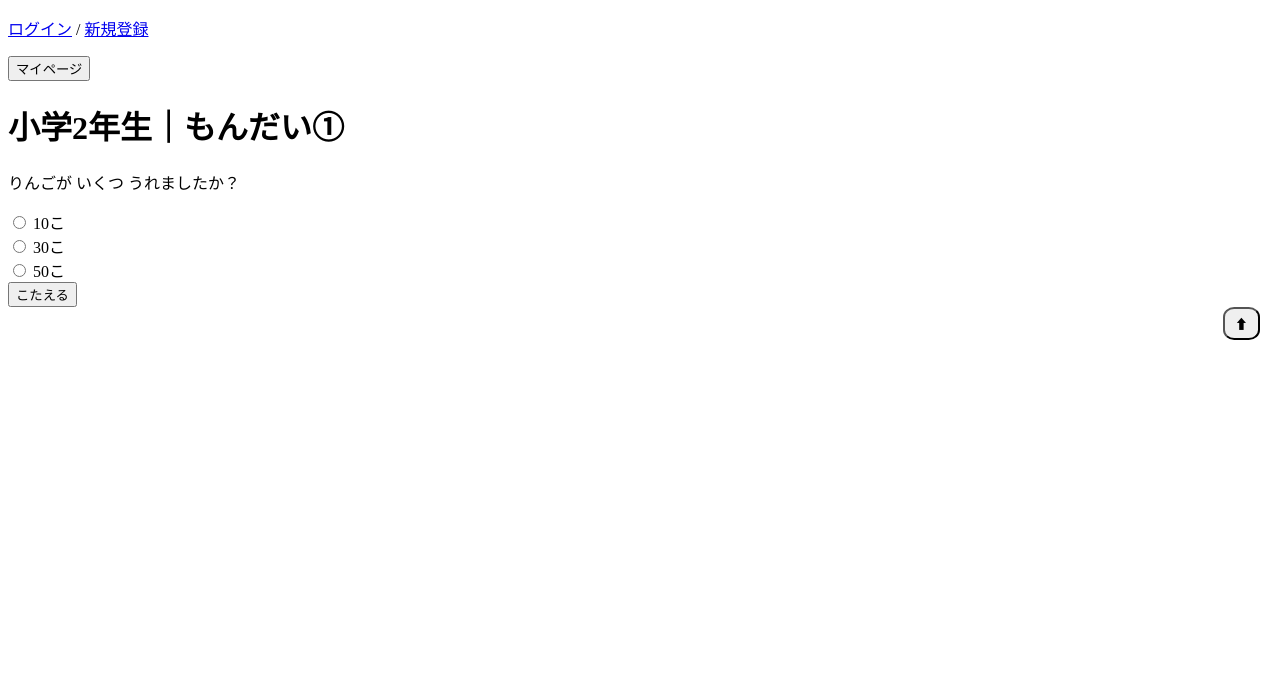
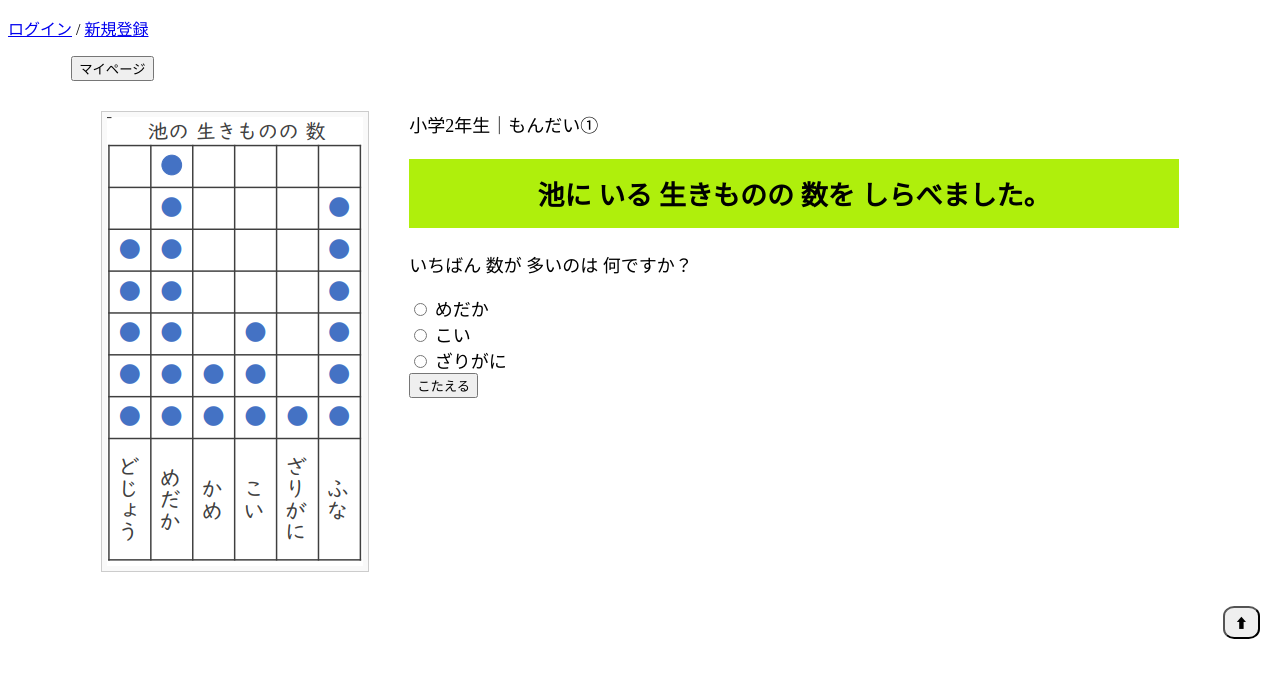
Before and after one commit to toonlab-cf003/app_project, a Django app: page /question2_1/ in a window 1280 px wide. Shown: the top 678 px of the page. Run offline with Django 4.2, Linux system fonts and the light colour scheme.

Commit message:
base_conp

```diff
--- a/app_project/settings.py
+++ b/app_project/settings.py
@@ -138,3 +138,7 @@
 STATICFILES_DIRS = [
   BASE_DIR / 'main' / 'static',
 ]
+import os
+STATICFILES_DIRS = [
+    os.path.join(BASE_DIR, 'main/static'),
+]
--- a/main/static/css/style.css
+++ b/main/static/css/style.css
@@ -80,6 +80,11 @@
 .icon-button:hover {
   transform: scale(1.1);
 }
+
+h2.sab-title {
+  text-align: center;
+}
+
 /* ログインメッセージ------------------- */
 .login_message {
   color: green;
@@ -89,3 +94,36 @@
   padding: 10px;
   border-radius: 5px;
 }
+
+.main-content {
+  width: 90%;
+  margin: 0 auto;
+}
+
+.title-style {
+  margin-top: 0;
+}
+h2.sab-title {
+  text-align: center;
+  background-color: #afef0c;
+  padding: 15px;
+}
+.question-container {
+  display: flex;
+  align-items: flex-start;
+  gap: 40px;
+  margin: 30px;
+}
+
+.question-image img {
+  max-width: 450px;
+  height: auto;
+  border: 1px solid #ccc;
+  padding: 5px;
+  background-color: #f9f9f9;
+}
+
+.question-content {
+  flex: 1;
+  font-size: 18px;
+}
--- a/main/templates/main/question_base.html
+++ b/main/templates/main/question_base.html
@@ -4,18 +4,25 @@
 {% block content %}
 <a href="{% url 'mypage' %}"><button>マイページ</button></a>
 
-<h1>{{ title }}</h1>
+<div class="question-container">
+  <div class="question-image">
+    <img src="{{ image_url }}" alt="もんだいの画像">
+  </div>
+  <div class="question-content">
+    <p class="title-style">{{ title }}</p>
+    <h2 class="sab-title">{{ sab_title }}</h2>
     <p>{{ question }}</p>
-
     <form action="{% url 'answer' %}" method="post">
       {% csrf_token %}
       {% for choice in choices %}
         <input type="radio" name="answer" value="{{ choice }}"> {{ choice }}<br>
       {% endfor %}
-
       <input type="hidden" name="correct" value="{{ correct }}">
       <input type="hidden" name="next_url" value="{{ next_url }}">
       <input type="hidden" name="current_url" value="{{ request.resolver_match.url_name }}">
       <input type="submit" value="こたえる">
     </form>
+  </div>
+</div>
+
 {% endblock %}
--- a/main/templates/main/wrong.html
+++ b/main/templates/main/wrong.html
@@ -13,5 +13,5 @@
     <button>やめる</button>
   </a>
 
-  {% include 'main/timeline_snippet.html' %}
+  {% include 'main/timeline_embed.html' %}
 {% endblock %}
--- a/main/views.py
+++ b/main/views.py
@@ -46,20 +46,24 @@
 def question2_1_view(request):
     params = {
         'title': '小学2年生｜もんだい①',
-        'question': 'りんごが いくつ うれましたか？',
-        'choices': ['10こ', '30こ', '50こ'],
-        'correct': '30こ',
+        'sab_title': '池に いる 生きものの 数を しらべました。',
+        'question': 'いちばん 数が 多いのは 何ですか？',
+        'choices': ['めだか', 'こい', 'ざりがに'],
+        'correct': 'めだか',
         'next_url': 'question2_2',
+        'image_url': '/static/images/question2.png',
     }
     return render(request, 'main/question_base.html', params)
 
 def question2_2_view(request):
     params = {
         'title': '小学2年生｜もんだい②',
-        'question': 'なんこ たべましたか？',
-        'choices': ['2こ', '5こ', '7こ'],
-        'correct': '5こ',
+        'sab_title': '池に いる 生きものの 数を しらべました。',
+        'question': 'ふなは こいより 何ひき 多いですか？',
+        'choices': ['１ぴき', '３びき', '４ひき'],
+        'correct': '３びき',
         'next_url': 'finish2',
+        'image_url': '/static/images/question2.png',
     }
     return render(request, 'main/question_base.html', params)
 
@@ -67,30 +71,36 @@
 def question3_1_view(request):
     params = {
         'title': '小学3年生｜もんだい①',
-        'question': 'りんごが いくつ うれましたか？',
-        'choices': ['10こ', '30こ', '50こ'],
-        'correct': '30こ',
+        'sab_title': '次のグラフを見て、答えましょう。',
+        'question': 'すきな人が いちばん多い スポーツは 何ですか？',
+        'choices': ['ドッチボール', '水泳', 'サッカー'],
+        'correct': 'サッカー',
         'next_url': 'question3_2',
+        'image_url': '/static/images/question3_1.png',
     }
     return render(request, 'main/question_base.html', params)
 
 def question3_2_view(request):
     params = {
         'title': '小学3年生｜もんだい②',
-        'question': 'りんごが いくつ うれましたか？',
-        'choices': ['10こ', '30こ', '50こ'],
-        'correct': '30こ',
+        'sab_title': '次のグラフを見て、答えましょう。',
+        'question': 'ドッジボールの人数は、野球の人数の何倍ですか？',
+        'choices': ['２倍', '３倍', '５倍'],
+        'correct': '２倍',
         'next_url': 'question3_3',
+        'image_url': '/static/images/question3_1.png',
     }
     return render(request, 'main/question_base.html', params)
 
 def question3_3_view(request):
     params = {
         'title': '小学3年生｜もんだい③',
-        'question': 'りんごが いくつ うれましたか？',
-        'choices': ['10こ', '30こ', '50こ'],
-        'correct': '30こ',
+        'sab_title': '3年生の町べつの人数を調べました。',
+        'question': '表の㋑に入る数は 何でしょう？',
+        'choices': ['３０', '３１', '３２'],
+        'correct': '３１',
         'next_url': 'finish3',
+        'image_url': '/static/images/question3_3.png',
     }
     return render(request, 'main/question_base.html', params)
 
@@ -98,40 +108,48 @@
 def question4_1_view(request):
     params = {
         'title': '小学4年生｜もんだい①',
-        'question': 'りんごが いくつ うれましたか？',
-        'choices': ['10こ', '30こ', '50こ'],
-        'correct': '30こ',
+        'sab_title': '次の折れ線グラフを見て問題に答えましょう。',
+        'question': 'プールの水の温度が いちばん高かったのは 何時ですか？',
+        'choices': ['午後２時', '午後３時', '午後７時'],
+        'correct': '午後３時',
         'next_url': 'question4_2',
+        'image_url': '/static/images/question4_1.png',
     }
     return render(request, 'main/question_base.html', params)
 
 def question4_2_view(request):
     params = {
         'title': '小学4年生｜もんだい②',
-        'question': 'りんごが いくつ うれましたか？',
-        'choices': ['10こ', '30こ', '50こ'],
-        'correct': '30こ',
+        'sab_title': '次の表を見て問題に答えましょう。',
+        'question': '日曜日に勉強した人は何人ですか？',
+        'choices': ['２０人', '２１人', '３６人'],
+        'correct': '２１人',
         'next_url': 'question4_3',
+        'image_url': '/static/images/question4_2.png',
     }
     return render(request, 'main/question_base.html', params)
 
 def question4_3_view(request):
     params = {
         'title': '小学4年生｜もんだい③',
-        'question': 'りんごが いくつ うれましたか？',
-        'choices': ['10こ', '30こ', '50こ'],
-        'correct': '30こ',
+        'sab_title': '次の折れ線グラフを見て問題に答えましょう。',
+        'question': 'オーストラリアで気温がいちばん高かったのは何月ですか？',
+        'choices': ['１月', '８月', '１２月'],
+        'correct': '１月',
         'next_url': 'question4_4',
+        'image_url': '/static/images/question4_3.png',
     }
     return render(request, 'main/question_base.html', params)
 
 def question4_4_view(request):
     params = {
         'title': '小学4年生｜もんだい④',
-        'question': 'りんごが いくつ うれましたか？',
-        'choices': ['10こ', '30こ', '50こ'],
-        'correct': '30こ',
+        'sab_title': '次の表を見て問題に答えましょう。',
+        'question': 'おべんとうも、お茶も注文した人は何人ですか。？',
+        'choices': ['１２人', '１８人', '２３人'],
+        'correct': '１２人',
         'next_url': 'finish4',
+        'image_url': '/static/images/question4_4.png',
     }
     return render(request, 'main/question_base.html', params)
 
```
Also changed, not shown: db.sqlite3, main/static/images/question2.png (added), main/static/images/question3_1.png (added), main/static/images/question3_3.png (added), main/static/images/question4_1.png (added), main/static/images/question4_2.png (added), main/static/images/question4_3.png (added), main/static/images/question4_4.png (added). Lines whose indentation alone changed are shown as unchanged.
